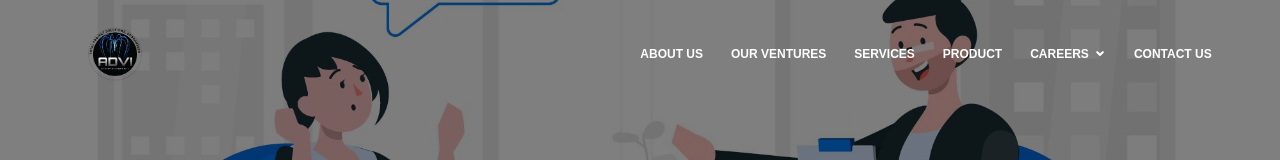
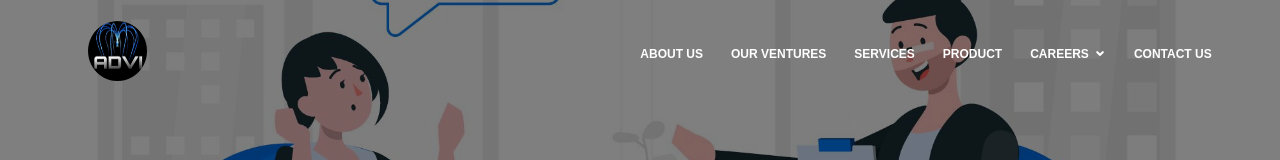
Before and after one commit to naruto-2811/advigroups.github.io, a plain HTML site: page index.html in a window 1280 px wide. Shown: the top 160 px of the page. Drawn offline with nearby package versions, Linux system fonts and the light colour scheme.

Commit message:
new release

```diff
--- a/index.html
+++ b/index.html
@@ -25,7 +25,7 @@
     <div class="container-fluid">
       <div class="row justify-content-center">
         <div class="col-xl-11 d-flex align-items-center">
-          <h1 class="logo mr-auto"><a href="index.html" class="logo mr-auto"><img src="styles/img/logo1.png" alt="" class="img-fluid"></a></h1>
+          <h1 class="logo mr-auto"><a href="index.html" class="logo mr-auto"><img src="styles/img/logo.png" alt="" class="img-fluid"></a></h1>
           <nav class="nav-menu d-none d-lg-block">
             <ul>
               <li><a href="about.html">About Us</a></li>
```
